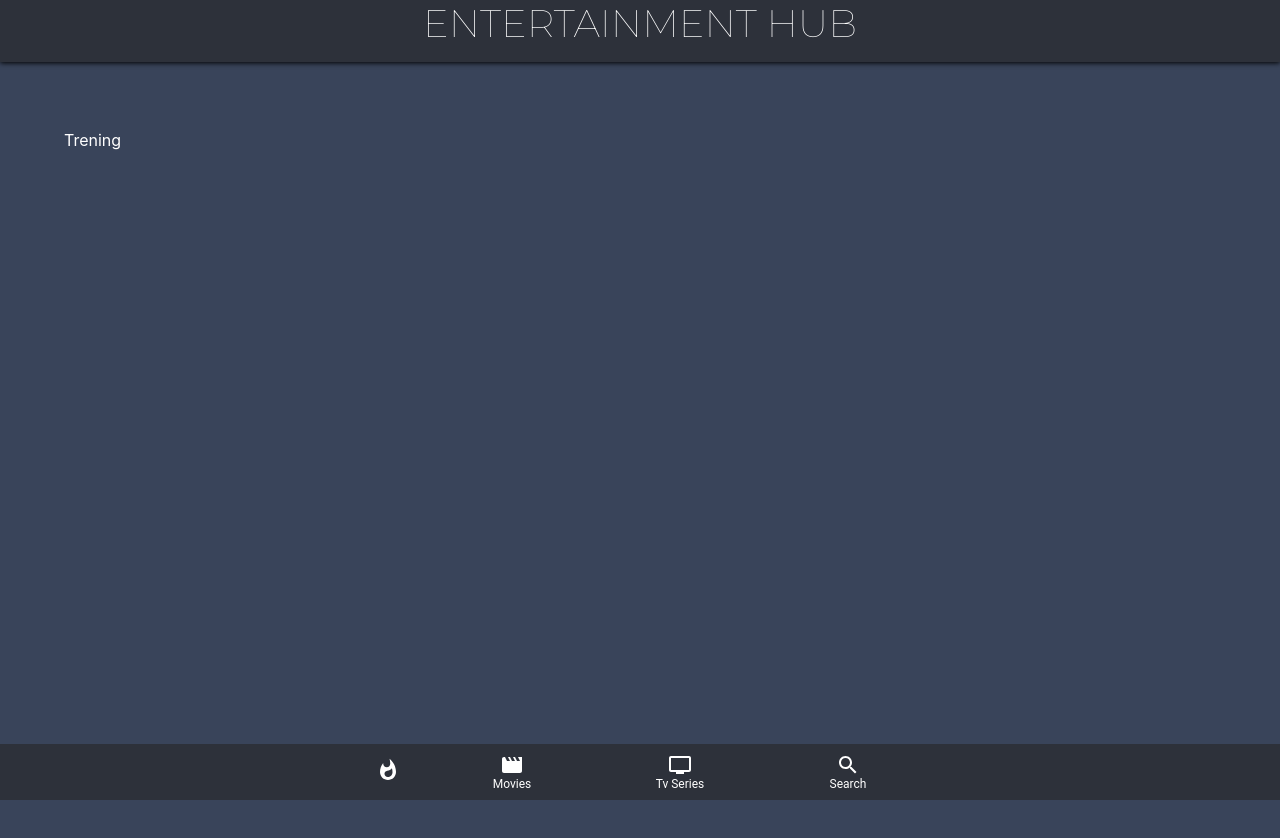
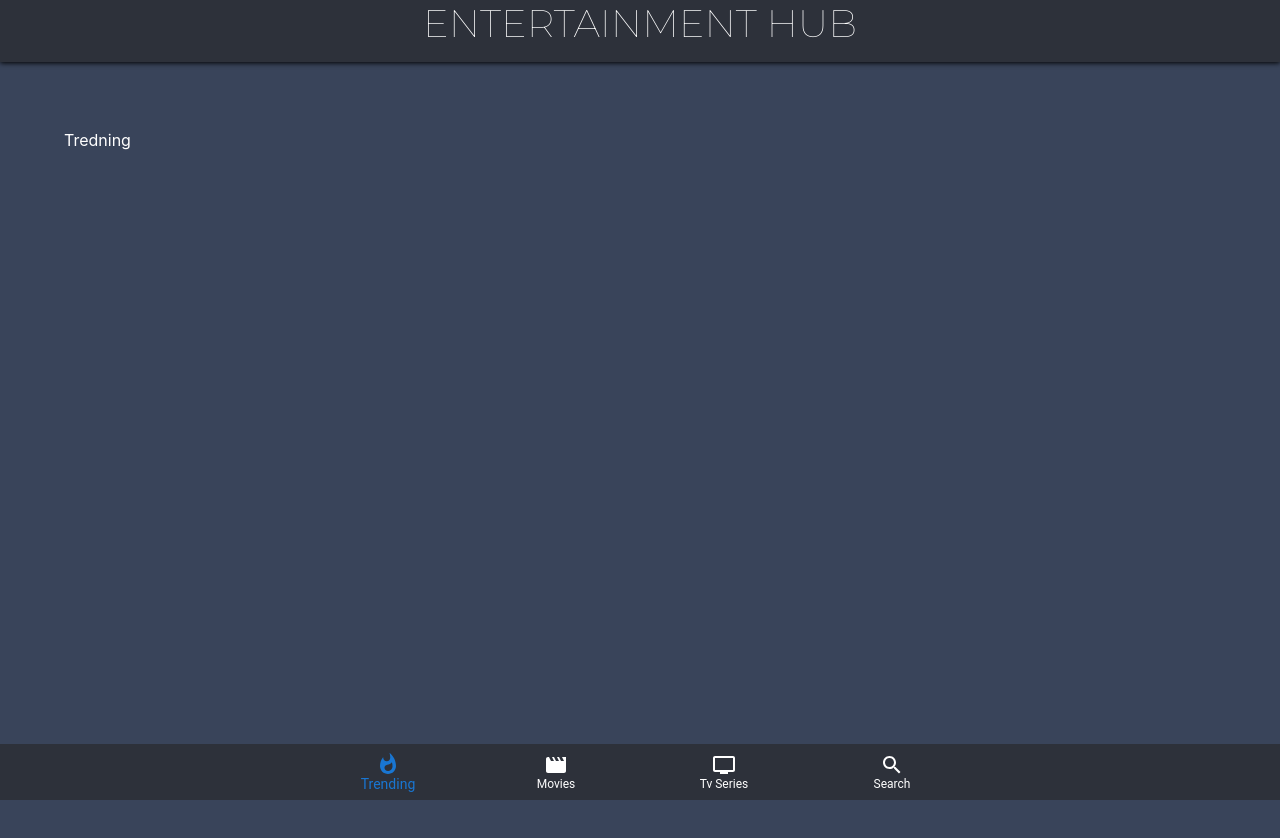
Before and after one commit to ankitdhankar07/EntertainmentHub, a React (Vite) app: page / in a window 1280 px wide. Shown: the top 838 px of the page. Built offline with nearby package versions, Linux system fonts and the light colour scheme.

Commit message:
by adding useNavigate function of react router to the bottomNavigation to navigate the different routes of the router

```diff
--- a/src/components/header/MainNav.jsx
+++ b/src/components/header/MainNav.jsx
@@ -7,11 +7,16 @@ import BottomNavigationAction from '@mui/material/BottomNavigationAction';
 import Box from '@mui/material/Box';
 import * as React from 'react';
 import { useEffect } from 'react';
-import { Link } from "react-router";
+import { useNavigate } from "react-router";
 
 export default function MainNav() {
+  //using useNavigate to navigate to the page according to the link
+  const navigate = useNavigate();
+
   const [value, setValue] = React.useState(0);
-    useEffect(()=>{},[value]);
+    useEffect(()=>{if(value===0){
+      navigate("/")
+    }},[value]);
 
   return (
     <Box sx={{ width:'100%', position:'fixed' , bottom:0 , zIndex:100}}>
@@ -22,12 +27,11 @@ export default function MainNav() {
           setValue(newValue);
         }}
         sx={{background:'#2d313a'}}
-  >
-    <Link to="/movies">
-        <BottomNavigationAction sx={{color:'white'}} label="Trending" icon={<WhatshotIcon />} /></Link>
-        <BottomNavigationAction sx={{color:'white'}} label="Movies" icon={<MovieIcon />} />
-        <BottomNavigationAction sx={{color:'white'}} label="Tv Series" icon={<TvIcon />} />
-        <BottomNavigationAction sx={{color:'white'}} label="Search " icon={<SearchIcon />} />
+      >
+        <BottomNavigationAction sx={{color:'white'}} label="Trending" icon={<WhatshotIcon />} onClick={()=>navigate("/trending")} />
+        <BottomNavigationAction sx={{color:'white'}} label="Movies" icon={<MovieIcon />} onClick={()=>navigate("/movies")} />
+        <BottomNavigationAction sx={{color:'white'}} label="Tv Series" icon={<TvIcon />} onClick={()=>navigate("/movies")}/>
+         <BottomNavigationAction sx={{color:'white'}} label="Search " icon={<SearchIcon />} onClick={()=>{navigate("/search")}}/>
       </BottomNavigation>
     </Box>
   );
--- a/src/pages/trending/Trending.jsx
+++ b/src/pages/trending/Trending.jsx
@@ -2,7 +2,7 @@ import React from 'react'
 
 function Trending() {
   return (
-    <div><span className='pageTitle'>Trening
+    <div><span className='pageTitle'>Tredning
         </span></div>
   )
 }
```
